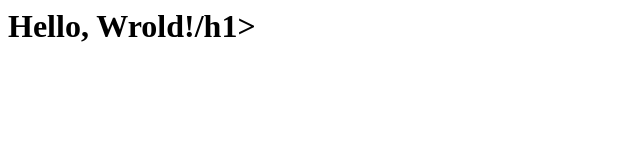
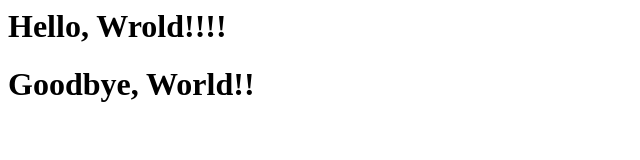
Before and after one commit to kaursukhdip/introtocode, a plain HTML site: page index.html in a window 1280 px wide. Shown: the whole page, without its empty margins (0-640 px from the left). Drawn offline with Linux system fonts and the light colour scheme.

Commit message:
Add files via upload

```diff
--- a/index.html
+++ b/index.html
@@ -1 +1,2 @@
-<h1>Hello, Wrold!/h1>
+<h1>Hello, Wrold!!!! <h1>
+<h1> Goodbye, World!! <h1>
```
